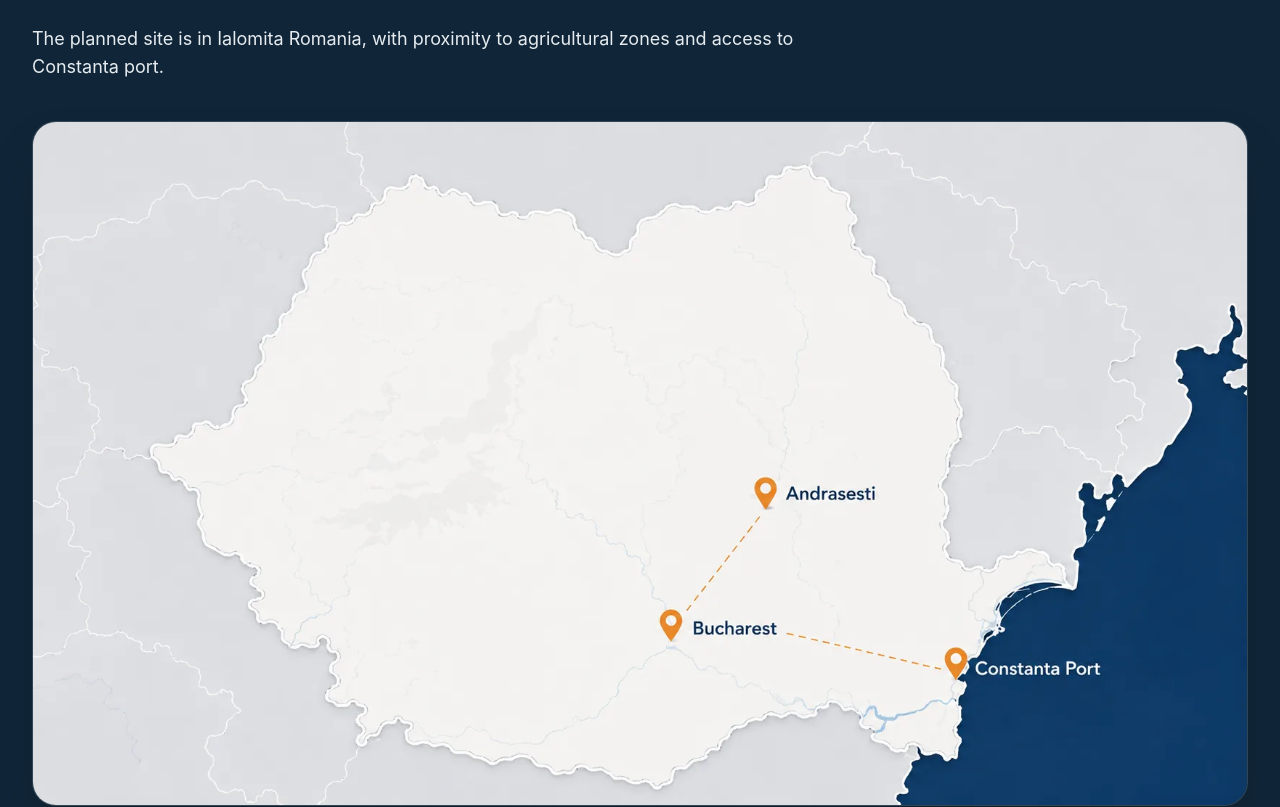
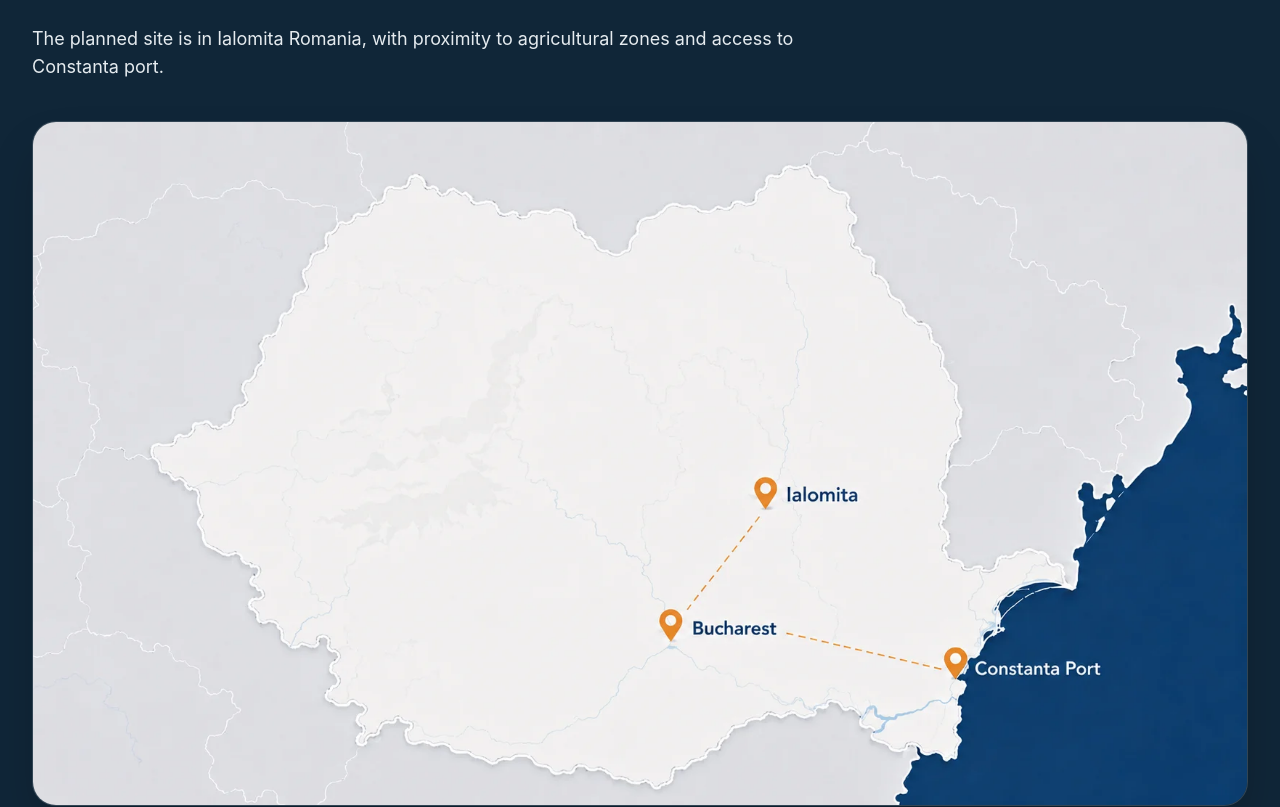
Before and after one commit to GROZILCHO/dorostol_trade_website, a React (Vite) app in the folder dorostol-trade-website/: page / in a window 1280 px wide. Shown: the part 2046-2853 px from the top of the page. Built offline with nearby package versions, Linux system fonts and the light colour scheme.

Commit message:
content: update location map to Ialomita Romania

```diff
--- a/dorostol-trade-website/src/content/siteContent.js
+++ b/dorostol-trade-website/src/content/siteContent.js
@@ -110,7 +110,7 @@ export const siteContent = {
       title: 'Ialomita Romania',
       description:
         'The planned site is in Ialomita Romania, with proximity to agricultural zones and access to Constanta port.',
-      imageAlt: 'Illustrative map showing Andrasesti, Bucharest and Constanta Port in Romania.',
+      imageAlt: 'Illustrative map showing Ialomita Romania, Bucharest and Constanta Port.',
       cards: [
         ['Agricultural zones', 'Positioned near relevant crop-growing regions.'],
         ['Constanta port', 'Access to an important Black Sea logistics gateway.'],
@@ -259,7 +259,7 @@ export const siteContent = {
       title: 'Ialomita Romania',
       description:
         'Amplasamentul planificat se află în Ialomita Romania, în apropierea zonelor agricole și cu acces la portul Constanța.',
-      imageAlt: 'Hartă ilustrativă cu Andrasesti, București și Portul Constanța în România.',
+      imageAlt: 'Hartă ilustrativă care indică Ialomita Romania, București și Portul Constanța.',
       cards: [
         ['Zone agricole', 'Poziționare în apropierea regiunilor relevante pentru cultivarea materiilor prime.'],
         ['Portul Constanța', 'Acces la un important punct logistic la Marea Neagră.'],
@@ -412,7 +412,7 @@ export const siteContent = {
       title: 'Ialomita Romania',
       description:
         'Планираната площадка е в Яломица, Румъния, в близост до земеделски райони и с достъп до пристанище Констанца.',
-      imageAlt: 'Илюстративна карта, показваща Андрашещ, Букурещ и пристанище Констанца в Румъния.',
+      imageAlt: 'Илюстративна карта, показваща Ialomita Romania, Букурещ и пристанище Констанца.',
       cards: [
         ['Земеделски райони', 'Разположение в близост до значими райони за отглеждане на суровини.'],
         ['Пристанище Констанца', 'Достъп до важен черноморски логистичен център.'],
--- a/dorostol-trade-website/src/pages/Home.jsx
+++ b/dorostol-trade-website/src/pages/Home.jsx
@@ -101,7 +101,7 @@ const Home = ({ content }) => (
       <div className="mx-auto max-w-7xl px-4 sm:px-6 lg:px-8">
         <SectionHeading inverted eyebrow={content.location.eyebrow} title={content.location.title} description={content.location.description} />
         <div className="mt-10 overflow-hidden rounded-3xl border border-white/10 bg-white/5 shadow-2xl">
-          <img src="/assets/plant-project/dorostol-map-andrasesti.webp" alt={content.location.imageAlt} loading="lazy" decoding="async" className="aspect-[16/9] w-full object-cover" />
+          <img src="/assets/plant-project/dorostol-map-ialomita.webp" alt={content.location.imageAlt} loading="lazy" decoding="async" className="aspect-[16/9] w-full object-cover" />
         </div>
         <div className="mt-10 grid gap-4 sm:grid-cols-2 lg:grid-cols-4">
           {content.location.cards.map(([title, description]) => (
```
Also changed, not shown: dorostol-trade-website/public/assets/plant-project/dorostol-map-ialomita.webp (added), 3 other files (tests, documents, lock files or other folders).
